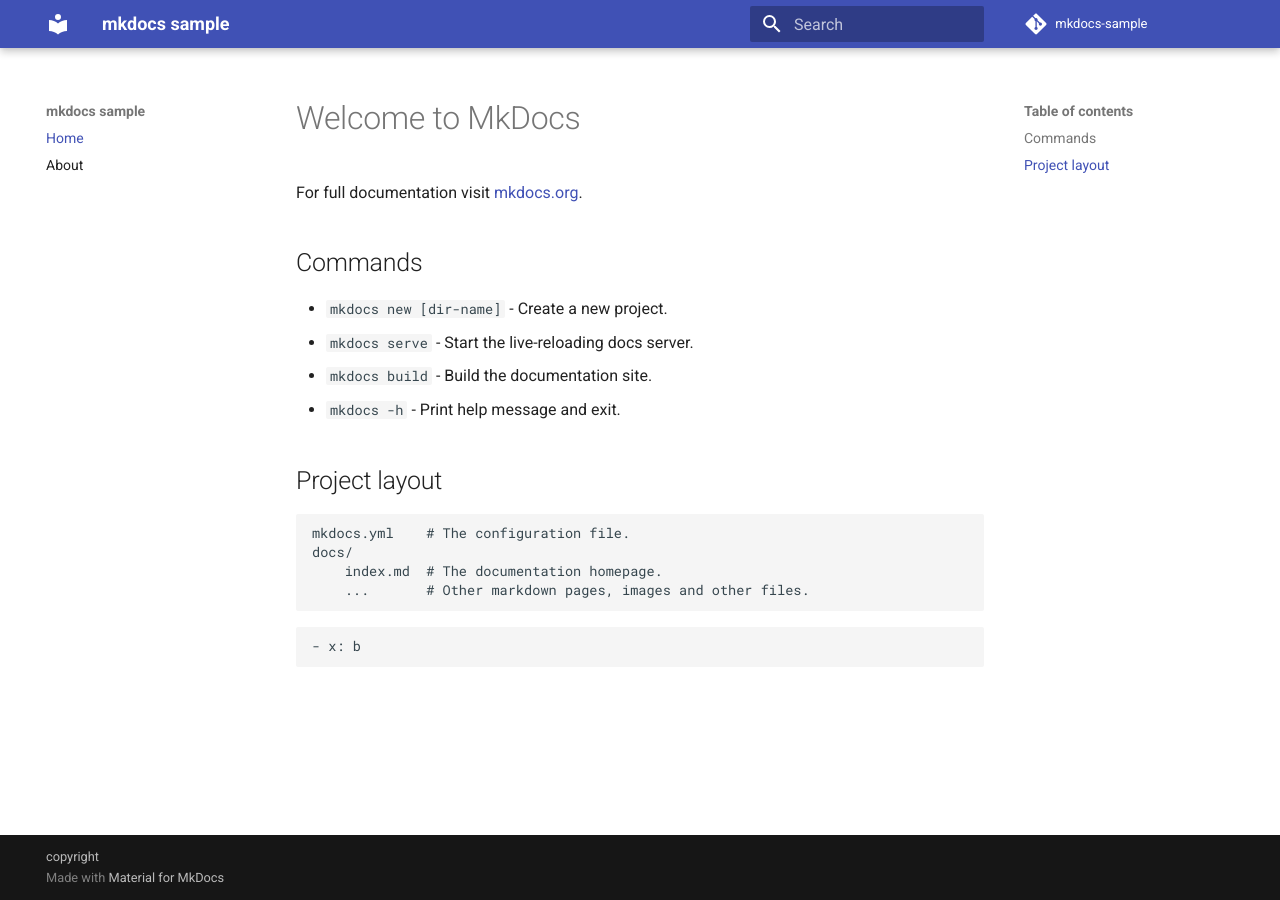
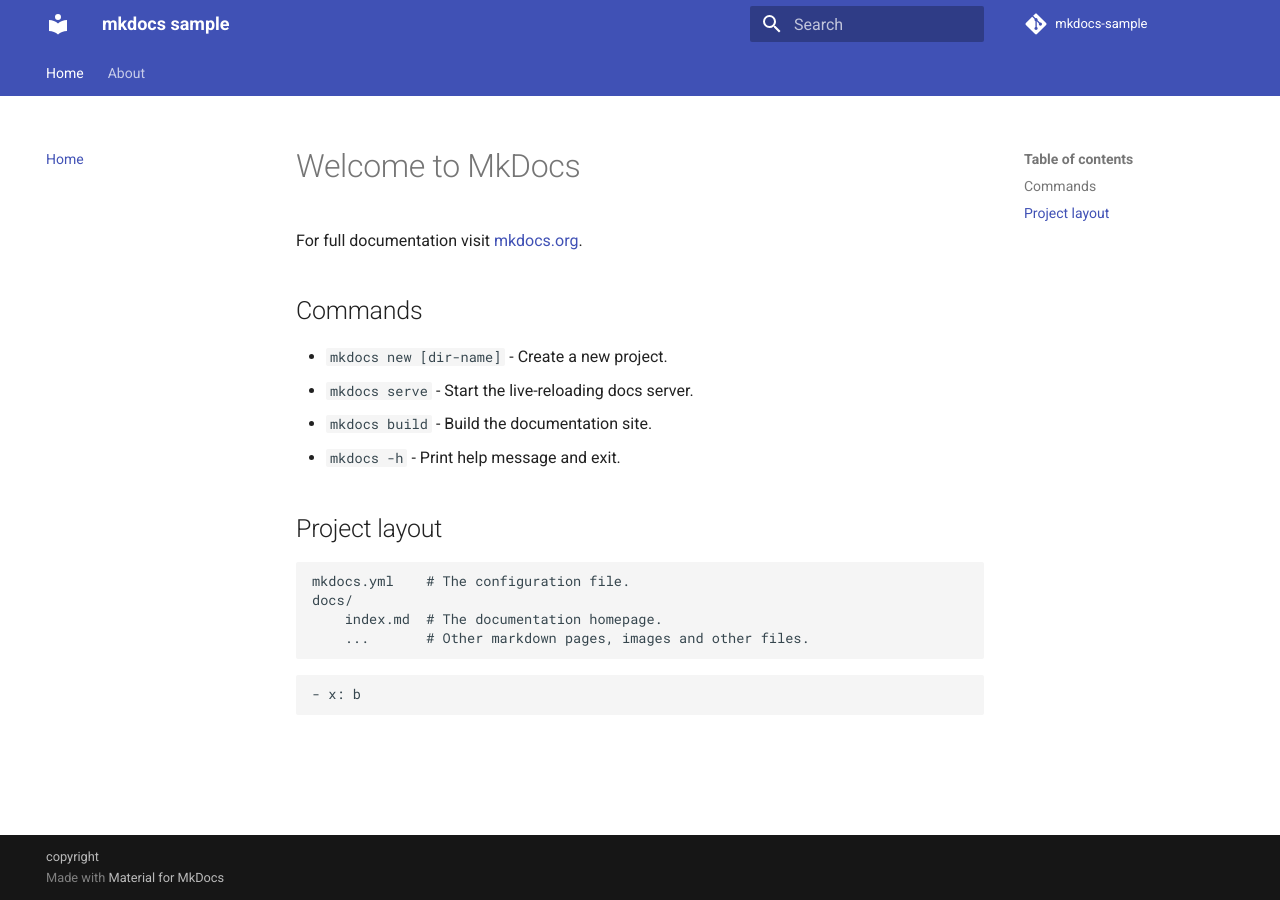
Before and after one commit to shibataka000/mkdocs-sample, an MkDocs documentation site: the page built from docs/index.md, in a window 1280 px wide. Built offline with MkDocs 1.6.1 and Material for MkDocs 9.7.7, drawn with Linux system fonts in a browser that asks for light colours; comment, search, counter and statistics services are not loaded.

Commit message:
enable navigation.tabs and navigation.path

```diff
--- a/mkdocs.yml
+++ b/mkdocs.yml
@@ -15,4 +15,7 @@
   anchors: warn
 theme:
   name: material
+  features:
+    - navigation.tabs
+    - navigation.path
 strict: true
```
